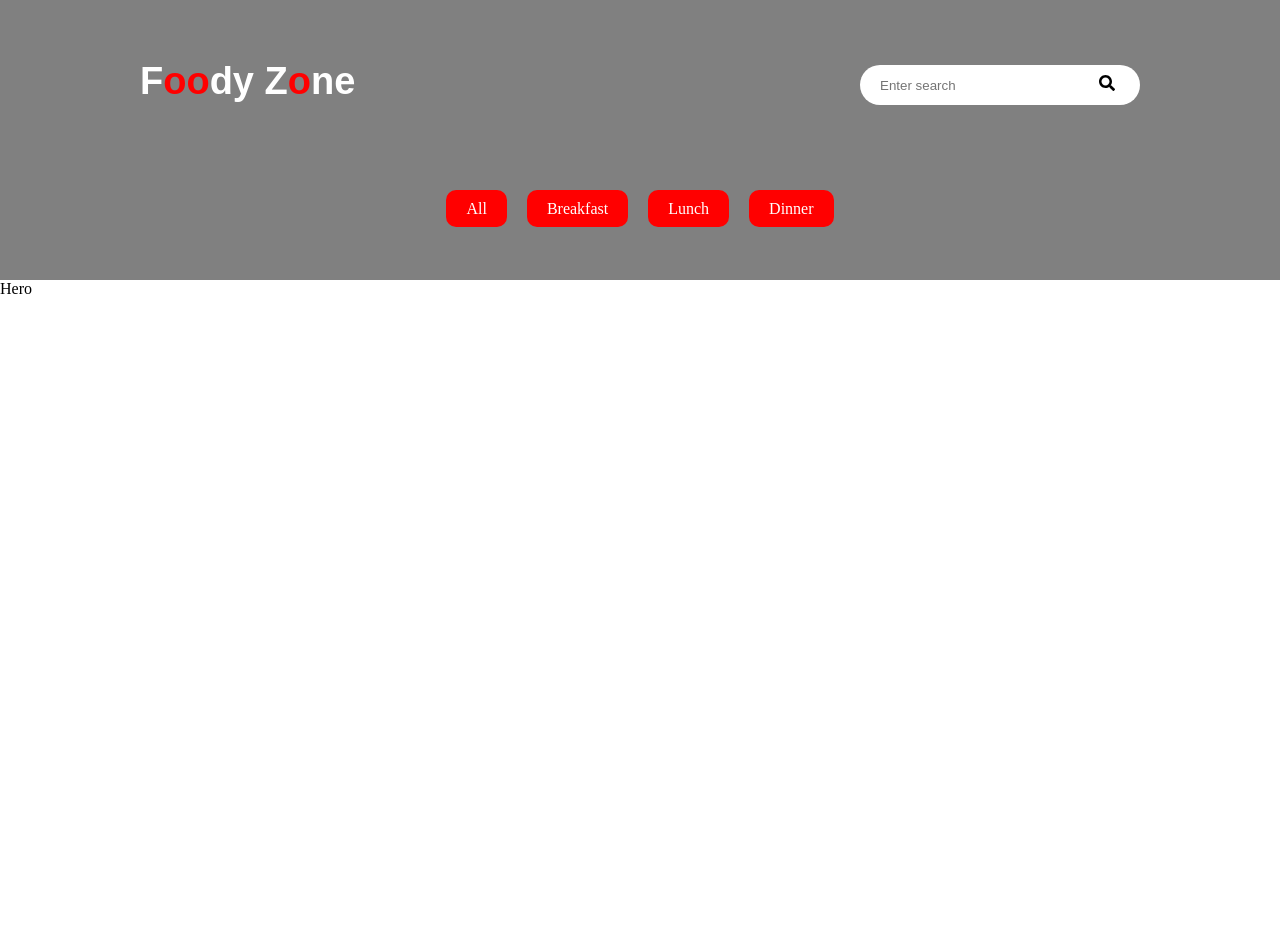
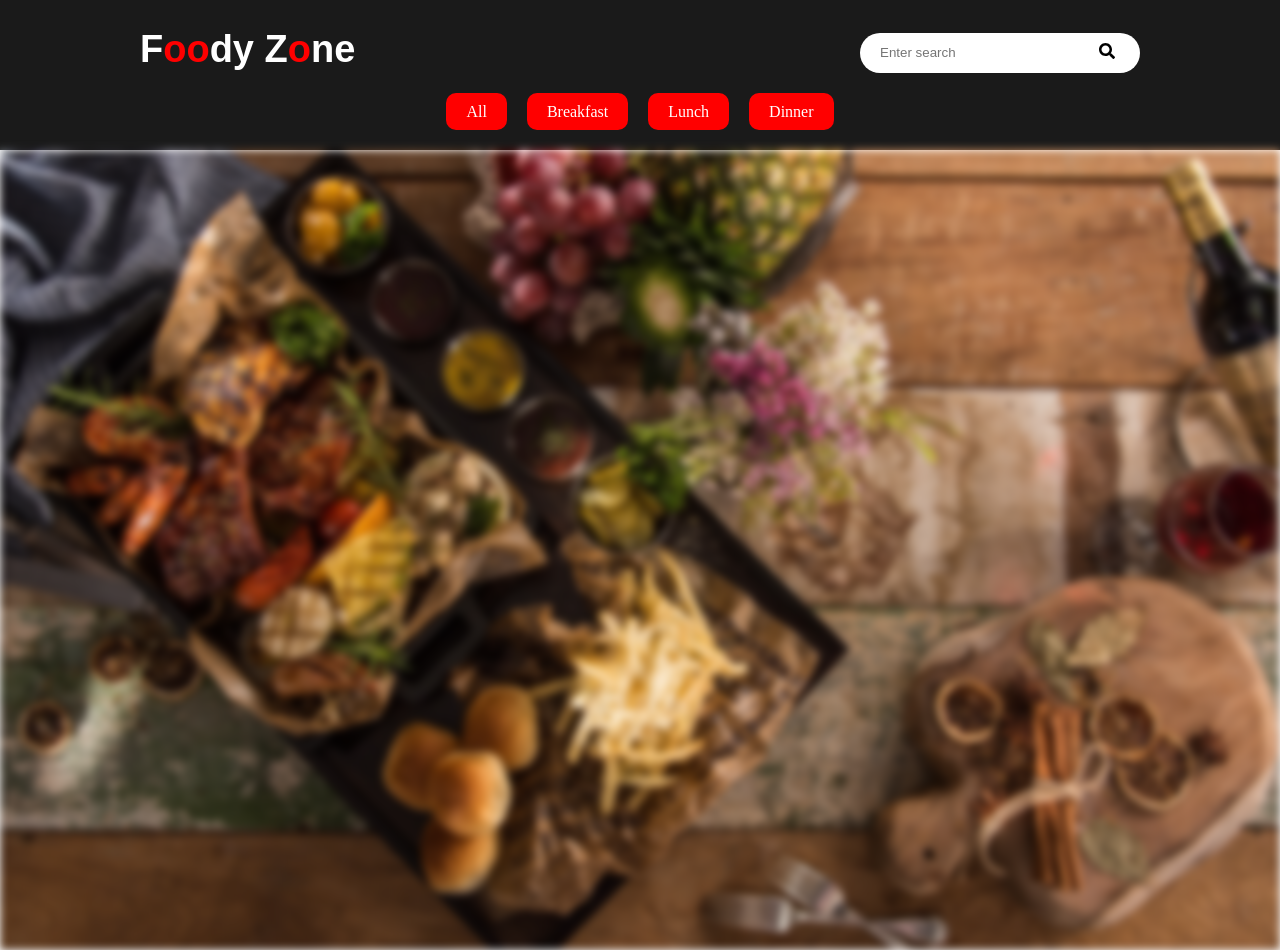
Before and after one commit to KrittidejDev/FoodOrder, a React (Create React App) app: page / in a window 1280 px wide. Before the commit the page ends 800 px from the top, so only its background shows below. Built offline with nearby package versions, Linux system fonts and the light colour scheme.

Commit message:
update content

```diff
--- a/src/components/Hero.js
+++ b/src/components/Hero.js
@@ -1,7 +1,50 @@
 import React from "react";
+import styled from "styled-components";
+import bgImg from "../assets/bg.jpg";
+
+const breakpoints = {
+  sm: "576px",
+  md: "768px",
+  lg: "992px",
+  xl: "1200px",
+};
+
+const Container = styled.div`
+  display: flex;
+  justify-content: center;
+  width: 100%;
+  height: 100dvh;
+  border: none;
+  background-image: url(${bgImg});
+  background-size: cover;
+  background-position: center;
+  background-repeat: no-repeat;
+  filter: blur(4px);
+
+  @media screen and (max-width: ${breakpoints.md}) {
+    background-position: top; /* เปลี่ยนตำแหน่งเมื่อหน้าจอเล็ก */
+  }
+
+  .box {
+    flex-basis: 50%;
+    height: 100%;
+    background-color: hsl(0, 0%, 100%);
+    display: flex;
+    align-items: center;
+    justify-content: center;
+    font-size: 3rem;
+    color: white;
+    text-align: center;
+    transition: background-color 0.3s ease;
+  }
+`;
 
 const Hero = () => {
-  return <div>Hero</div>;
+  return (
+    <Container>
+      <div></div>
+    </Container>
+  );
 };
 
 export default Hero;
--- a/src/components/Navbar.js
+++ b/src/components/Navbar.js
@@ -14,10 +14,12 @@ const NavbarContainer = styled.div`
   justify-content: center;
   width: 100%;
   height: 280px;
-  background-color: hsl(0, 0%, 50%);
+  background-color: hsl(0, 0%, 10%);
+  border: none;
 
-  @media screen and (min-width: ${breakpoints.lg}) {
+  @media screen and (min-width: ${breakpoints.md}) {
     max-width: 1440px;
+    height: 150px;
   }
 
   .Box {
@@ -30,6 +32,7 @@ const NavbarContainer = styled.div`
     justify-content: center;
     align-items: center;
     padding: 10px;
+    z-index: 1;
 
     .LogoBox {
       width: 100%;
```
